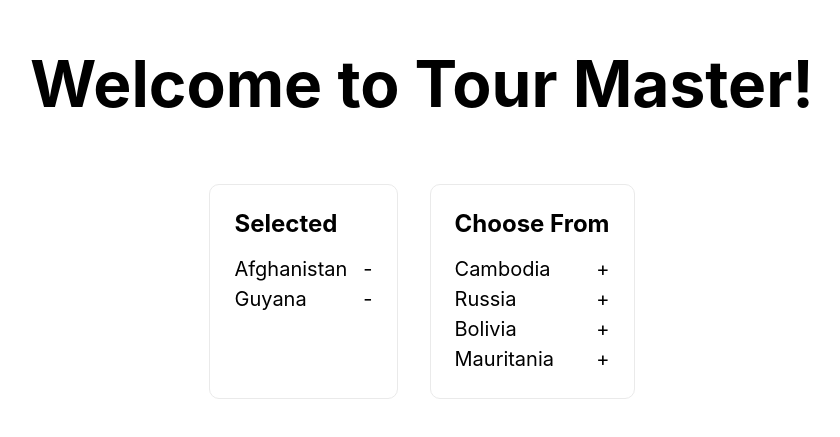
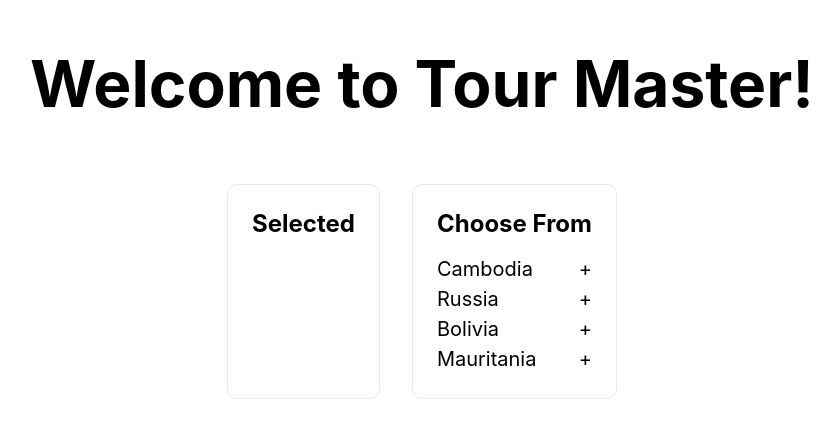
Before and after one commit to DSInnovators/next-tutorial, a Next.js app: page / in a window 1280 px wide. Shown: the part 169-606 px from the top of the page, without its empty margins (218-1058 px from the left). Built offline with nearby package versions, Linux system fonts and the light colour scheme.

Commit message:
Simple add/remove

```diff
--- a/pages/index.js
+++ b/pages/index.js
@@ -1,11 +1,7 @@
 import Head from 'next/head'
 import Image from 'next/image'
 import styles from '../styles/Home.module.css'
-
-const selectedCountries = [
-  "Afghanistan",
-  "Guyana",
-]
+import { useState } from "react";
 
 const allCountries = [
   "Cambodia",
@@ -14,11 +10,33 @@ const allCountries = [
   "Mauritania",
 ]
 
-function ActionItem({label, action}) {
-  return <li>{label} <a href="#" onClick={e => e.preventDefault()} style={{float: "right", marginLeft: "1rem"}}>{action}</a></li>
+function ActionItem({label, action, handleChange}) {
+  return (
+    <li>{label}
+      <a href="#"
+         onClick={function (e) {
+           e.preventDefault()
+           handleChange(label)
+         }}
+         style={{float: "right", marginLeft: "1rem"}}>
+        {action}
+      </a>
+    </li>
+  )
 }
 
 export default function Home() {
+  const [selectedCountries, setSelectedCountries] = useState([])
+
+  function handleAdd(country) {
+    setSelectedCountries(selectedCountries.concat(country))
+  }
+
+  function handleRemove(country) {
+    const updatedList = selectedCountries.filter(c => c !== country)
+    setSelectedCountries(updatedList)
+  }
+
   return (
     <div className={styles.container}>
       <Head>
@@ -36,14 +54,16 @@ export default function Home() {
           <div className={styles.card}>
             <h2>Selected</h2>
             <ul>
-              {selectedCountries.map(c => <ActionItem key={c} label={c} action="-"/>)}
+              {selectedCountries.map(c =>
+                <ActionItem key={c} label={c} action="-" handleChange={handleRemove}/>)}
             </ul>
           </div>
 
           <div className={styles.card}>
             <h2>Choose From</h2>
             <ul>
-              {allCountries.map(c => <ActionItem key={c} label={c} action="+"/>)}
+              {allCountries.map(c =>
+                <ActionItem key={c} label={c} action="+" handleChange={handleAdd}/>)}
             </ul>
           </div>
         </div>
```
